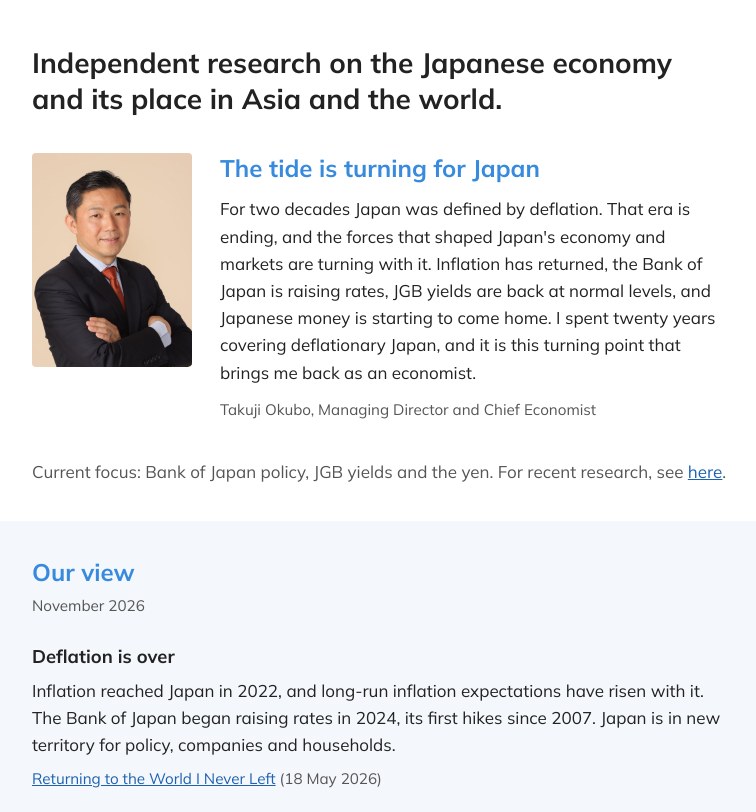
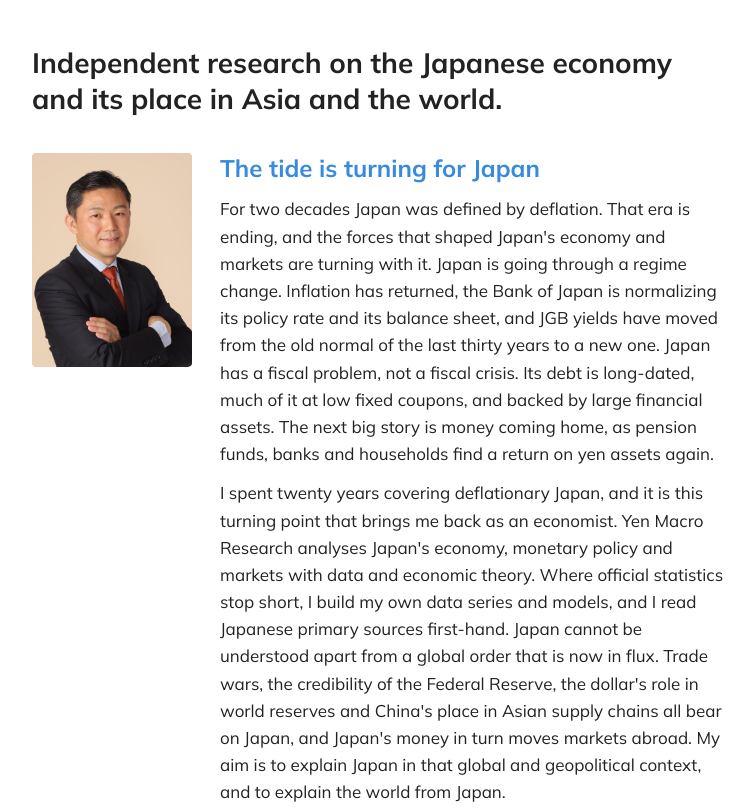
Before and after one commit to TakujiOkubo/yenmacro-site, a plain HTML site: page index.html in a window 1280 px wide. Shown: the part 97-909 px from the top of the page, without its empty margins (260-1016 px from the left). Drawn offline with Linux system fonts and the light colour scheme.

Commit message:
Draft: foreword with overview A and purpose paragraph (v6, for review)
Co-Authored-By: Claude Opus 5.5 <noreply@anthropic.com>

```diff
--- a/index.html
+++ b/index.html
@@ -34,7 +34,8 @@
       <img class="portrait" src="assets/img/takuji-okubo.jpg" alt="Takuji Okubo" width="480" height="640">
       <h2 id="foreword-h">The tide is turning for Japan</h2>
       <div class="foreword-text">
-        <p>For two decades Japan was defined by deflation. That era is ending, and the forces that shaped Japan's economy and markets are turning with it. Inflation has returned, the Bank of Japan is raising rates, JGB yields are back at normal levels, and Japanese money is starting to come home. I spent twenty years covering deflationary Japan, and it is this turning point that brings me back as an economist.</p>
+        <p>For two decades Japan was defined by deflation. That era is ending, and the forces that shaped Japan's economy and markets are turning with it. Japan is going through a regime change. Inflation has returned, the Bank of Japan is normalizing its policy rate and its balance sheet, and JGB yields have moved from the old normal of the last thirty years to a new one. Japan has a fiscal problem, not a fiscal crisis. Its debt is long-dated, much of it at low fixed coupons, and backed by large financial assets. The next big story is money coming home, as pension funds, banks and households find a return on yen assets again.</p>
+        <p>I spent twenty years covering deflationary Japan, and it is this turning point that brings me back as an economist. Yen Macro Research analyses Japan's economy, monetary policy and markets with data and economic theory. Where official statistics stop short, I build my own data series and models, and I read Japanese primary sources first-hand. Japan cannot be understood apart from a global order that is now in flux. Trade wars, the credibility of the Federal Reserve, the dollar's role in world reserves and China's place in Asian supply chains all bear on Japan, and Japan's money in turn moves markets abroad. My aim is to explain Japan in that global and geopolitical context, and to explain the world from Japan.</p>
         <p class="signoff">Takuji Okubo, Managing Director and Chief Economist</p>
       </div>
     </div>
```
